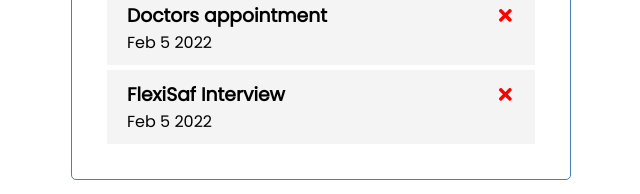
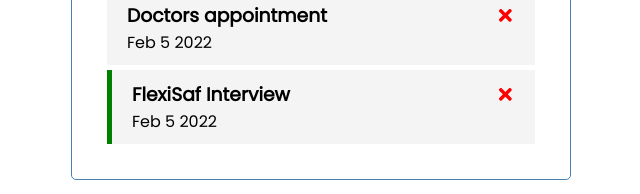
Before and after one commit to salissadiq/reactjs-task-tracker, a React (Create React App) app: page / in a window 1280 px wide. Shown: the part 222-416 px from the top of the page, without its empty margins (319-959 px from the left). Built offline with nearby package versions, Linux system fonts and the light colour scheme.

Commit message:
Add reminder feature

```diff
--- a/src/components/Task.js
+++ b/src/components/Task.js
@@ -1,7 +1,7 @@
 import {FaTimes} from 'react-icons/fa';
 export default function Task({task, onDelete, onReminder}) {
   return (
-    <div className="task" onDoubleClick={()=>onReminder(task.id)} >
+    <div className={`task ${task.reminder ? 'reminder' : ''}`} onDoubleClick={()=>onReminder(task.id)} >
         <h3> {task.text} <FaTimes style={{color: 'red'}} onClick={()=>onDelete(task)} /> </h3>
         <p> {task.day} </p>
     </div>
```
